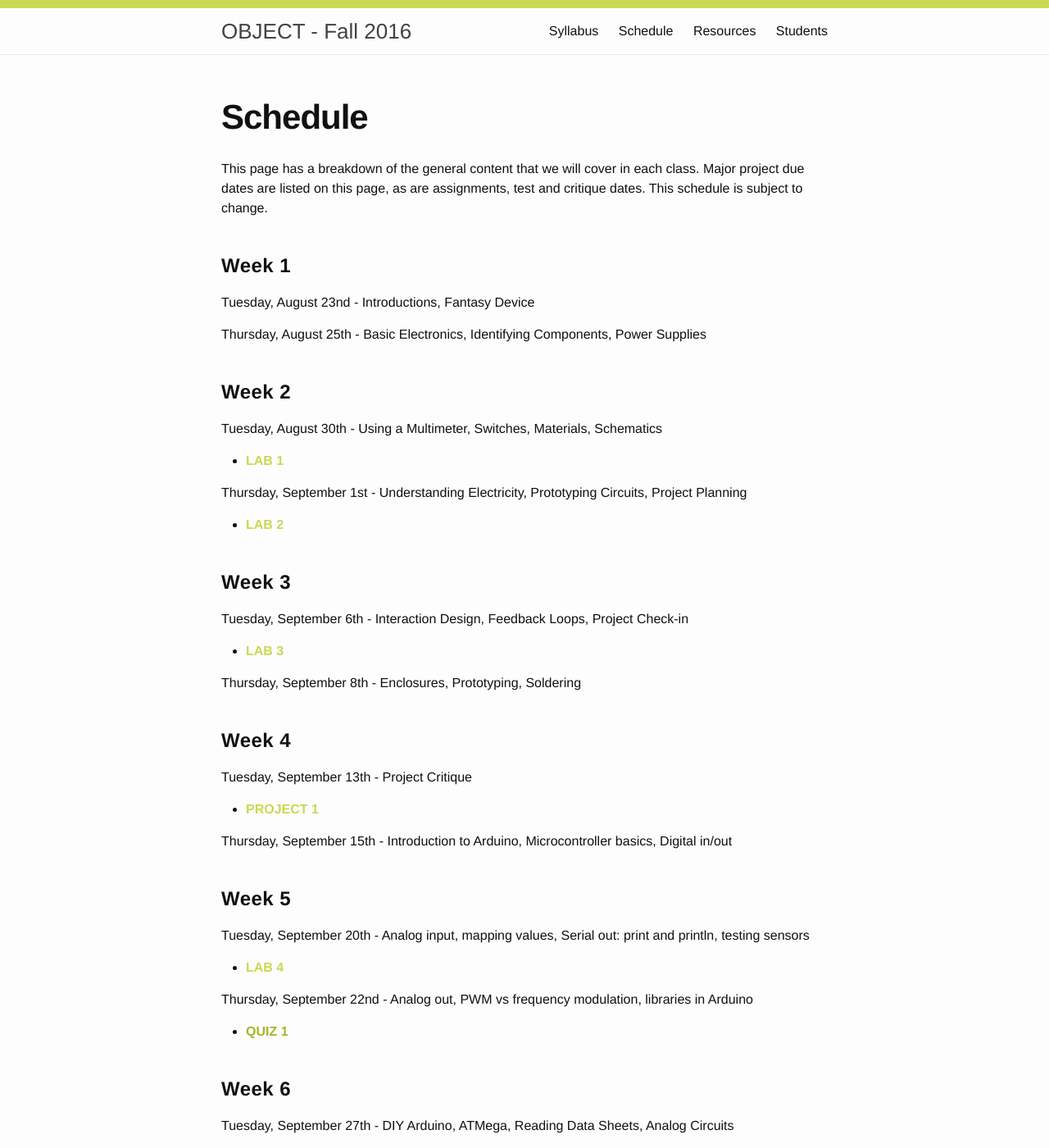
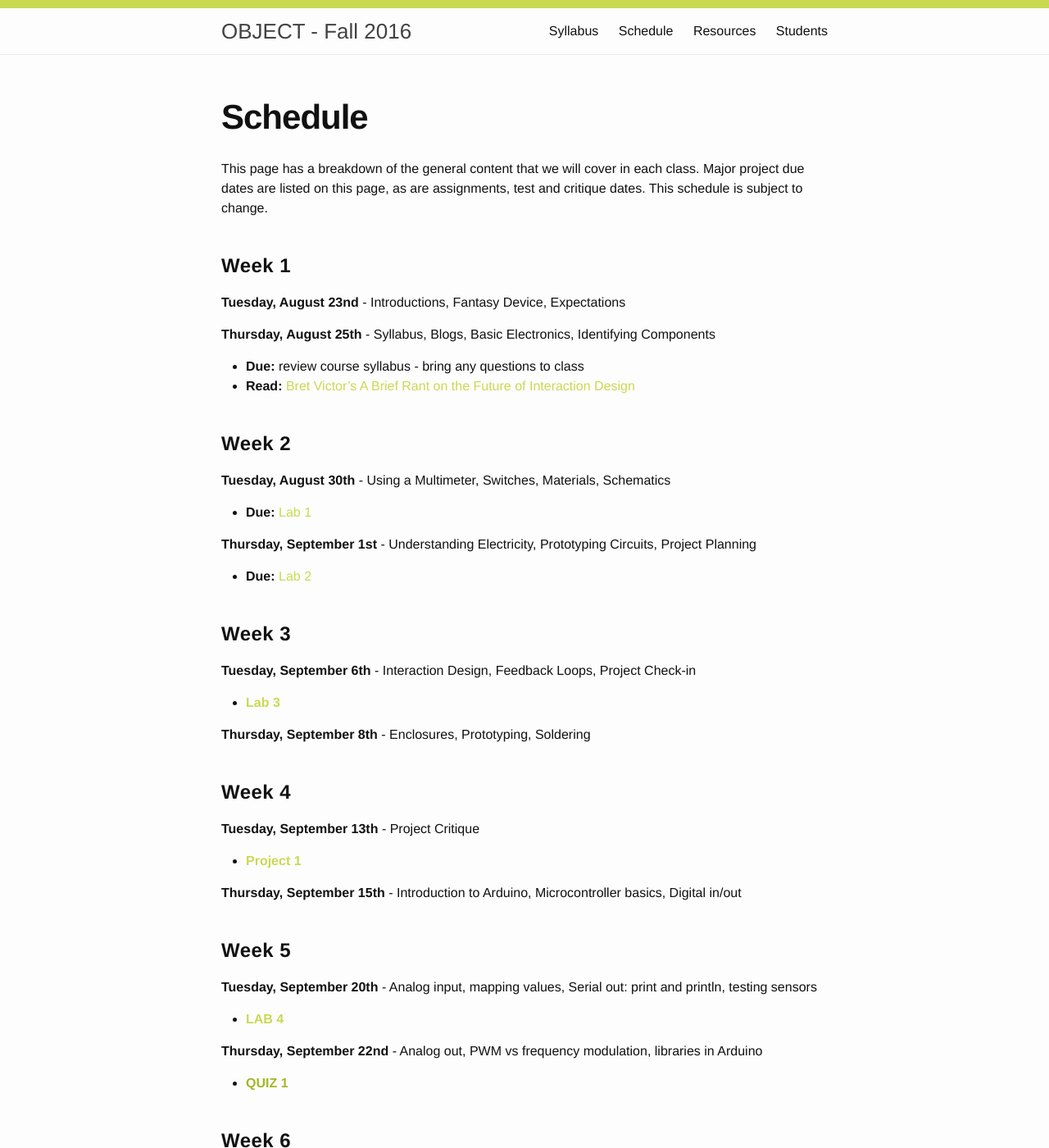
Before and after one commit to coloringchaos/object-fall-16, a Jekyll site: the page built from schedule.md, in a window 1280 px wide and 1400 px high. Shown: the whole window at 82% size. Built offline with Jekyll 4.4.1, drawn with Linux system fonts in a browser that asks for light colours; some of the changed text lies outside the part shown.

Commit message:
updating schedule

```diff
--- a/schedule.md
+++ b/schedule.md
@@ -7,96 +7,99 @@ permalink: /schedule/
 This page has a breakdown of the general content that we will cover in each class. Major project due dates are listed on this page, as are assignments, test and critique dates. This schedule is subject to change.
 
 # Week 1
-Tuesday, August 23nd - Introductions, Fantasy Device
+**Tuesday, August 23nd** - Introductions, Fantasy Device, Expectations
 
-Thursday, August 25th - Basic Electronics, Identifying Components, Power Supplies
+**Thursday, August 25th** - Syllabus, Blogs, Basic Electronics, Identifying Components
+
++ **Due:** review course syllabus - bring any questions to class
++ **Read:** [Bret Victor's A Brief Rant on the Future of Interaction Design](http://worrydream.com/ABriefRantOnTheFutureOfInteractionDesign/)
 
 # Week 2
-Tuesday, August 30th - Using a Multimeter, Switches, Materials, Schematics
+**Tuesday, August 30th** - Using a Multimeter, Switches, Materials, Schematics
 
-+ **[LAB 1](/object-fall-16/lab-1)**
++ **Due:** [Lab 1](/object-fall-16/lab-1)
 
-Thursday, September 1st - Understanding Electricity, Prototyping Circuits, Project Planning
+**Thursday, September 1st** - Understanding Electricity, Prototyping Circuits, Project Planning
 
-+ **[LAB 2](/object-fall-16/lab-2)**
++ **Due:** [Lab 2](/object-fall-16/lab-2)
 
 # Week 3
-Tuesday, September 6th - Interaction Design, Feedback Loops, Project Check-in
+**Tuesday, September 6th** - Interaction Design, Feedback Loops, Project Check-in
 
-+ **[LAB 3](/object-fall-16/lab-3)**
++ **[Lab 3](/object-fall-16/lab-3)**
 
-Thursday, September 8th - Enclosures, Prototyping, Soldering
+**Thursday, September 8th** - Enclosures, Prototyping, Soldering
 
 
 # Week 4
-Tuesday, September 13th - Project Critique
+**Tuesday, September 13th** - Project Critique
 
-+ **[PROJECT 1](/object-fall-16/project-1)**
++ **[Project 1](/object-fall-16/project-1)**
 
-Thursday, September 15th - Introduction to Arduino, Microcontroller basics, Digital in/out
+**Thursday, September 15th** - Introduction to Arduino, Microcontroller basics, Digital in/out
 
 # Week 5
-Tuesday, September 20th - Analog input, mapping values, Serial out: print and println, testing sensors
+**Tuesday, September 20th** - Analog input, mapping values, Serial out: print and println, testing sensors
 
 + **[LAB 4](/object-fall-16/lab-4)**
 
-Thursday, September 22nd - Analog out, PWM vs frequency modulation, libraries in Arduino
+**Thursday, September 22nd** - Analog out, PWM vs frequency modulation, libraries in Arduino
 
 + **[QUIZ 1]()**
 
 # Week 6
-Tuesday, September 27th - DIY Arduino, ATMega, Reading Data Sheets, Analog Circuits
+**Tuesday, September 27th** - DIY Arduino, ATMega, Reading Data Sheets, Analog Circuits
 
 + **[LAB 5](/object-fall-16/lab-5)**
 
-Thursday, September 29th - Open Source Hardware, Project Planning
+**Thursday, September 29th** - Open Source Hardware, Project Planning
 
 # Week 7
-Tuesday, October 4th - Transistors, Motors, Relays
+**Tuesday, October 4th** - Transistors, Motors, Relays
 
 + **[LAB 6](/object-fall-16/lab-6)**
 
-Thursday, October 6th - More Motors
+**Thursday, October 6th** - More Motors
 
 # Week 8
-Tuesday, October 11th - Work day
+**Tuesday, October 11th** - Work day
 
 + **[LAB 7](/object-fall-16/lab-7)**
 
-Thursday, October 13th - Schematics, Fritzing, EagleCAD, PCBs
+**Thursday, October 13th** - Schematics, Fritzing, EagleCAD, PCBs
 
 # Week 9
-Tuesday, October 18th - Work day
+**Tuesday, October 18th** - Work day
 
-Thursday, October 20th - Presentations
+**Thursday, October 20th** - Presentations
 
 + **[PROJECT 2](/object-fall-16/project-2)**
 
 # Week 10
-Tuesday, October 25th - Project Discussion
+**Tuesday, October 25th** - Project Discussion
 
 *Thursday, October 27th - NO CLASS*
 
 # Week 11
-Tuesday, November 1st - Introduction to Serial Communication
+*Tuesday, November 1st - NO CLASS*
 
-Thursday, November 3rd - Serial Communication: sending Bytes out and ascii interpretation
+**Thursday, November 3rd** - Introduction to Serial Communication
 
 + **[SPARKFUN VISIT](/object-fall-16/sparkfun)**
 
 # Week 12
-Tuesday, November 8th - Serial Communication: Arduino to P5
+**Tuesday, November 8th** - Serial Communication: sending bytes out and ASCII interpretation
 
-Thursday, November 10th - Midi and other Protocols
+**Thursday, November 10th** - Serial Communication: Arduino to P5
 
 + **[LAB 8](/object-fall-16/lab-8)**
 
 # Week 13
-Tuesday, November 15th - Wireless
+**Tuesday, November 15th** - Wireless
 
 + **[QUIZ 2]()**
 
-Thursday, November 17th - Wireless
+**Thursday, November 17th** - Wireless
 
 # Week 14 - FALL BREAK
 *Tuesday, November 22nd - NO CLASS*
@@ -104,14 +107,14 @@ Thursday, November 17th - Wireless
 *Thursday, November 24th - NO CLASS*
 
 # Week 15
-Tuesday, November 29th - Playtesting
+**Tuesday, November 29th** - Playtesting
 
-Thursday, December 1st - Work Day
+**Thursday, December 1st** - Work Day
 
 # Week 16
-Tuesday, December 6th - Work day
+**Tuesday, December 6th** - Work day
 
-Thursday, December 8th - Presentations
+**Thursday, December 8th** - Presentations
 
 + **[PROJECT 3](/object-fall-16/project-3)**
 
```
Also changed, not shown: assignments/lab-1.md (+18 -3 lines).
